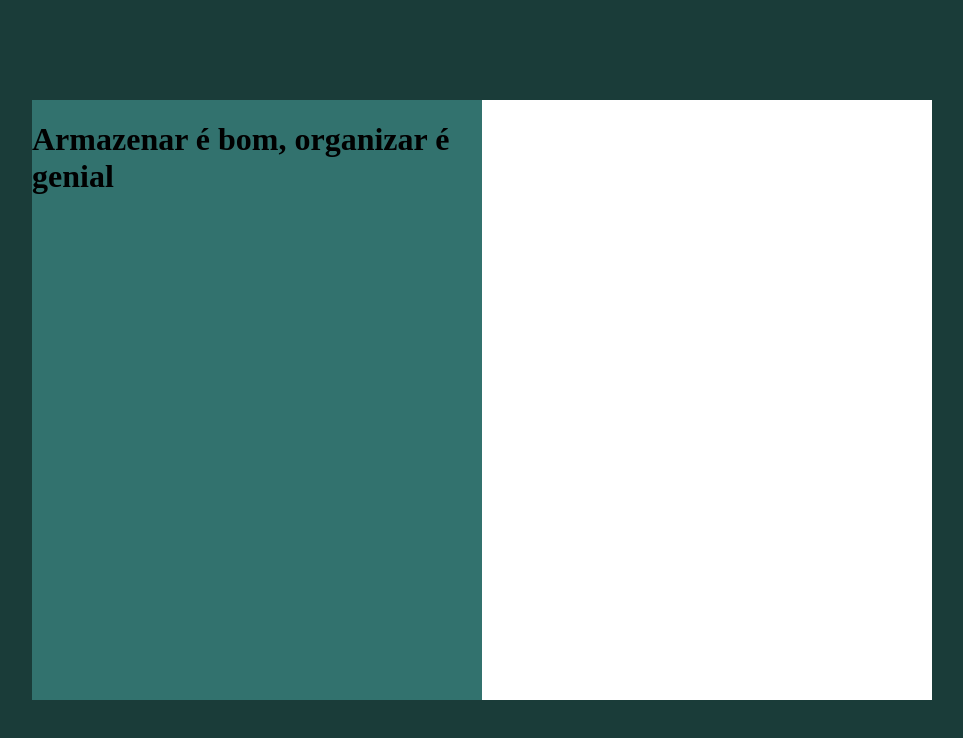
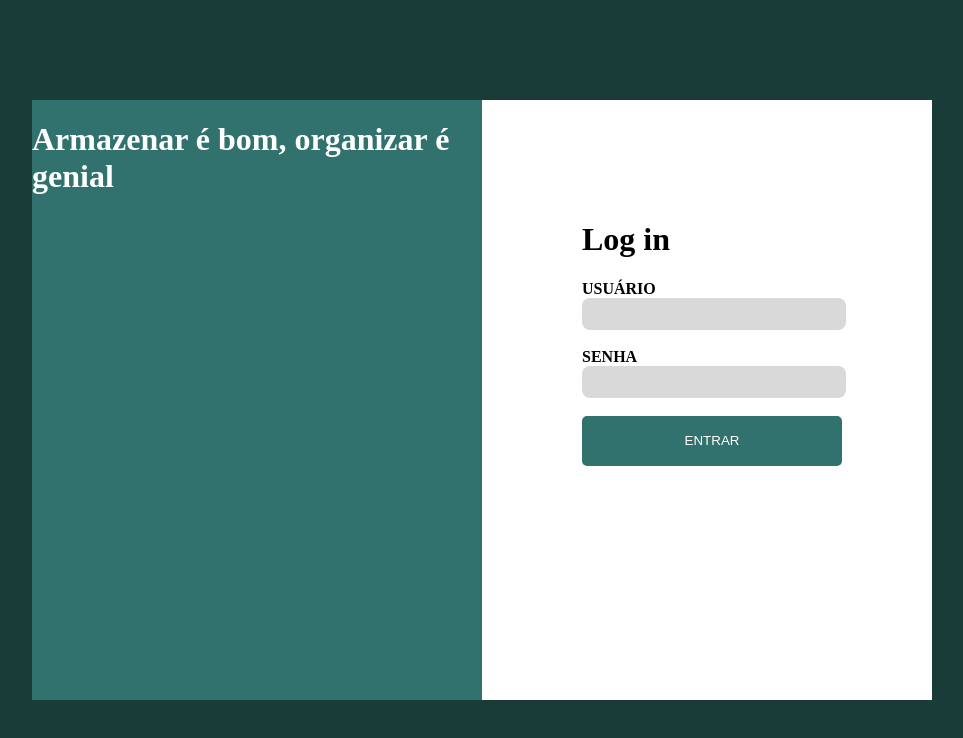
Before and after one commit to RicardoJun10r/GENIAL, a React (Create React App) app: page / in a window 1280 px wide. Shown: the top 738 px of the page, without its empty margins (158-1121 px from the left). Built offline with nearby package versions, Linux system fonts and the light colour scheme.

Commit message:
implementando a tela login

```diff
--- a/src/pages/Login/index.js
+++ b/src/pages/Login/index.js
@@ -1,12 +1,67 @@
+import { useState } from 'react';
 import './style.css';
 
+const initialValues = {
+    email: '',
+    senha: '',
+}
+
 function Login() {
+
+    const[values, setValues] = useState(initialValues);
+    const[cont, setCont] = useState(0);
+
+    function handleChange(e){
+        const { name, value } = e.target;
+        setValues({
+            ...values, [name]: value
+        });
+    }
+    function onSubmit(e)
+    {
+        e.preventDefault();
+
+        setCont(cont+1);
+        console.log(cont);
+    }
+
     return(
         <div>
            <div className='container'>
                 <div className='container_inner'>
                     <div className='sloga'>
+                        {/*Lado esquerdo*/}
                         <h1>Armazenar é bom, organizar é genial</h1>
+                    </div>
+                    <div className='container-form'>
+                        {/*Lado direito*/}
+                        <h1>Log in</h1>
+                        <form>
+                            <label className='email-label'>USUÁRIO</label>
+                            <br />
+                            <input
+                            className='email-input'
+                            type="email"
+                            id='email'
+                            value={values.email}
+                            onChange={handleChange}
+                            />
+                            <br />
+                            <br />
+                            <label className='senha-label'>SENHA</label>
+                            <br />
+                            <input
+                            className='senha-input'
+                            type="password"
+                            id='senha'
+                            autoComplete='off'
+                            value={values.senha}
+                            onChange={handleChange}
+                            />
+                            <br />
+                            <br />
+                            <button className='entrar-button' type='submit' onClick={onSubmit}>ENTRAR</button>
+                        </form>
                     </div>
                 </div>
            </div>
--- a/src/pages/Login/style.css
+++ b/src/pages/Login/style.css
@@ -12,16 +12,17 @@ body, html{
     flex-direction: row;
     justify-content: center;
     align-items: center;
+    color: white;
 }
 
 .container_inner {
-
     background-color:white ;
     width: 900px;
     height: 600px;
 
     display: flex;
     flex-direction: column;
+    position: relative;
 
 }
 
@@ -30,3 +31,47 @@ body, html{
     height: 100%;
     background-color: #32726E;
 }
+
+.container-form{
+    position: absolute;
+    margin-left: 550px;
+    margin-top: 100px;
+    color: black;
+}
+
+.email-label{
+    font-weight: bold;
+}
+
+.email-input{
+    width: 260px;
+    height: 30px;
+    border-radius: 8px;
+    background-color: #D9D9D9;
+    border: none;
+}
+
+.senha-label{
+    font-weight: bold;
+}
+
+.senha-input{
+    width: 260px;
+    height: 30px;
+    border-radius: 8px;
+    background-color: #D9D9D9;
+    border: none;
+}
+
+.entrar-button{
+    height: 50px;
+    width: 260px;
+    background-color: #32726E;
+    color: white;
+    border: none;
+    border-radius: 5px;
+}
+
+.entrar-button:hover{
+    background-color: #32726e81;
+}
```
